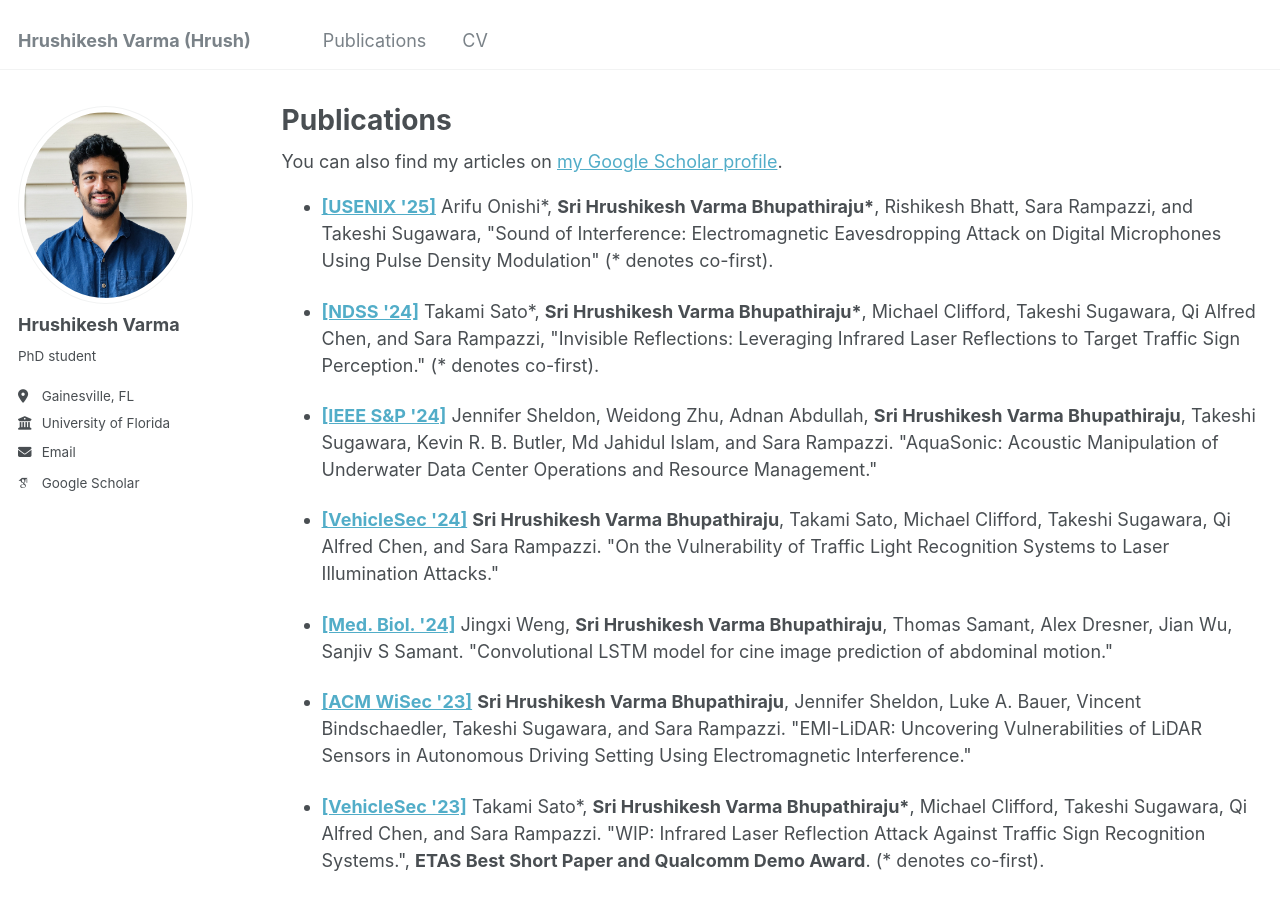
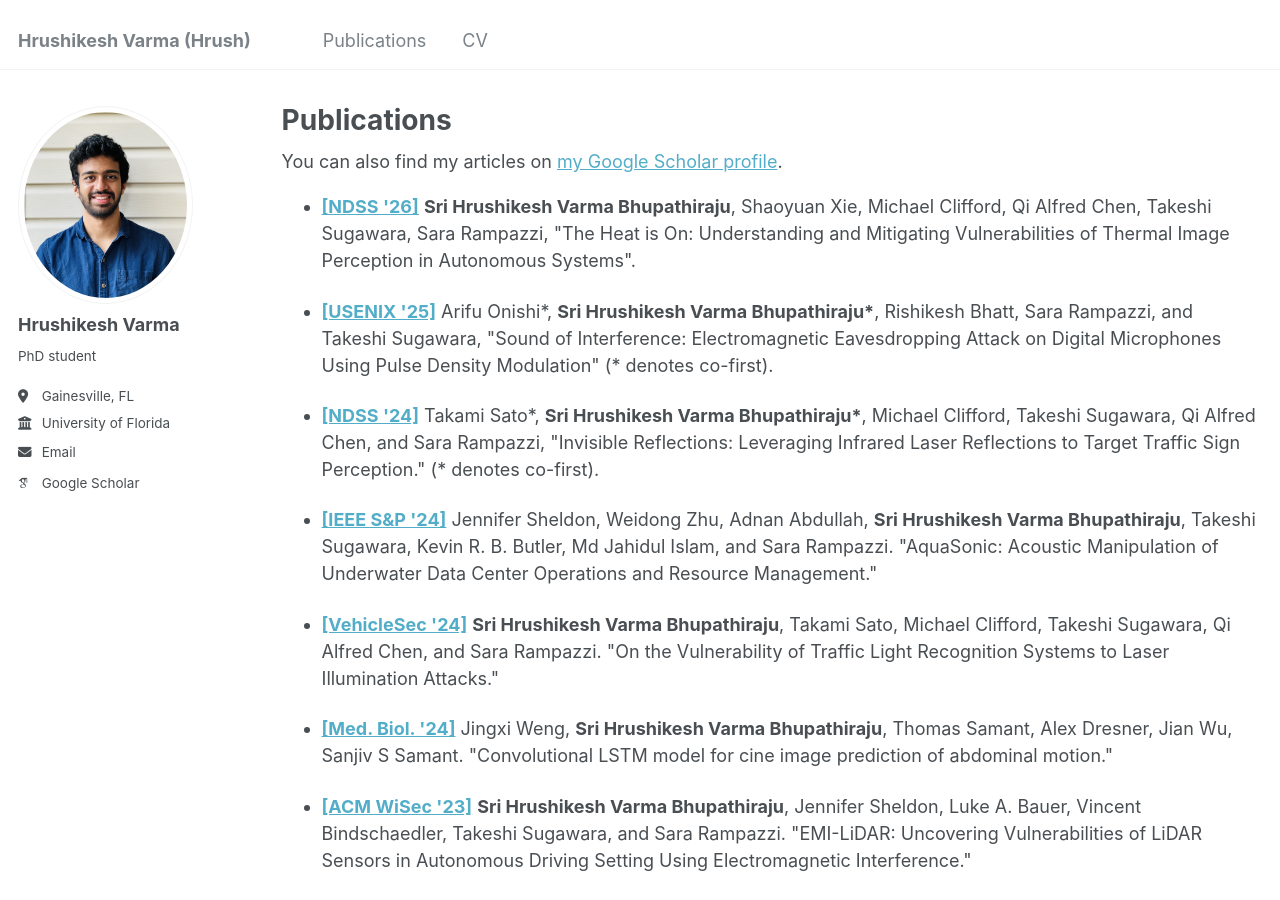
Before and after one commit to hrushivb/hrush, a Jekyll site: the page built from _pages/publications.html, in a window 1280 px wide and 900 px high. Built offline with Jekyll 4.4.1, drawn with Linux system fonts in a browser that asks for light colours; some web fonts are replaced.

Commit message:
Update publications.html

```diff
--- a/_pages/publications.html
+++ b/_pages/publications.html
@@ -13,6 +13,14 @@ author_profile: true
 
 <!-- New style rendering if publication categories are defined -->
 {% if site.publication_category %}
+
+
+<ul>
+<li>
+<p> <b><a href="https://sites.google.com/view/thermal-vuln-ad/">[NDSS '26]</a></b> <b>Sri Hrushikesh Varma Bhupathiraju</b>, Shaoyuan Xie, Michael Clifford, Qi Alfred Chen, Takeshi Sugawara, Sara Rampazzi, "The Heat is On: Understanding and Mitigating Vulnerabilities of Thermal Image Perception in Autonomous Systems". </p>
+</li>
+</ul>
+
 
 <ul>
 <li>
```
